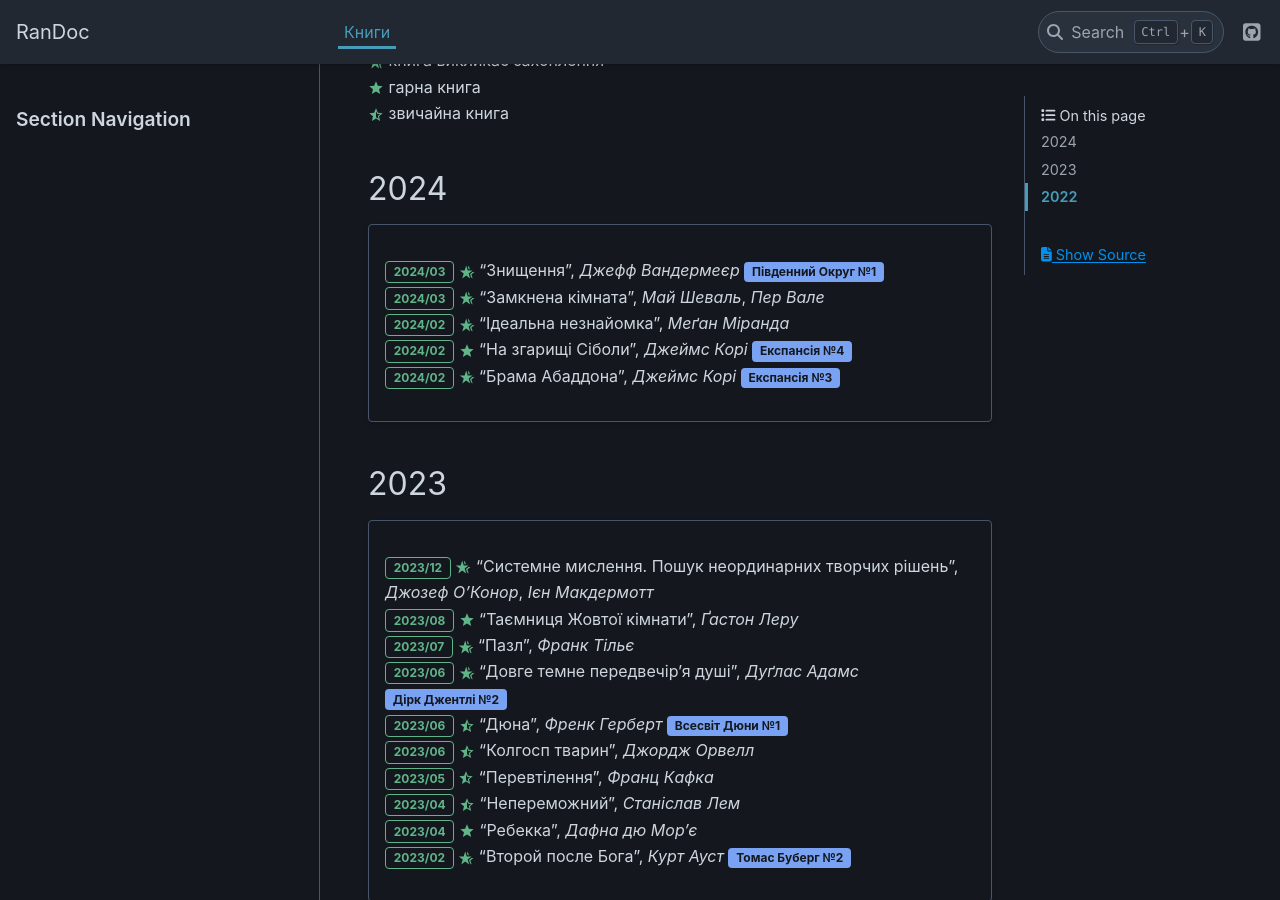
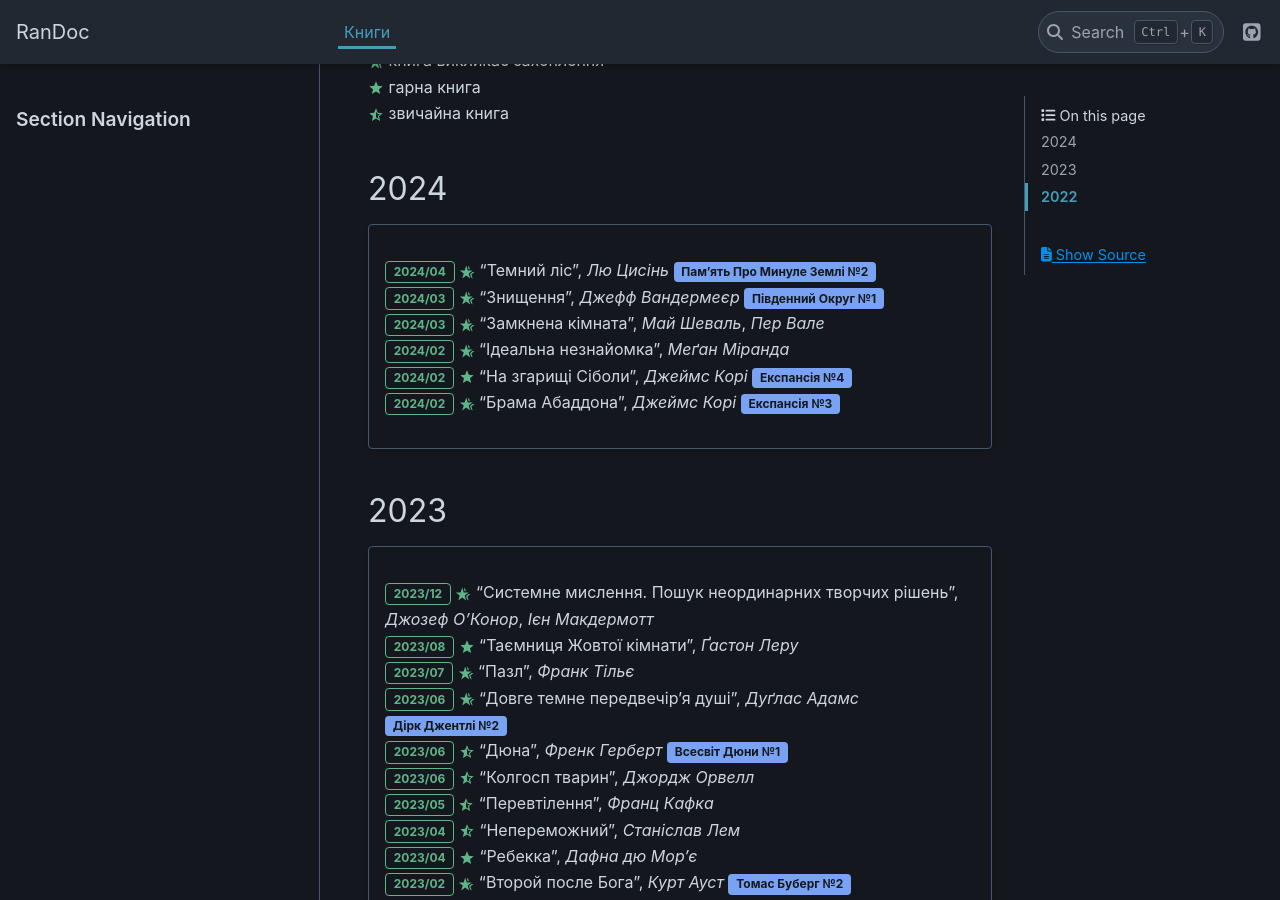
Before and after one commit to grembeter/randoc, a Sphinx documentation site: the page built from docs/source/books.rst, in a window 1280 px wide and 900 px high, scrolled down 434 px. Built offline with Sphinx 7.4.7 and the PyData theme 0.15.4, drawn with Linux system fonts in a browser that asks for light colours.

Commit message:
books: add 黑暗森林
Signed-off-by: grygorii tertychnyi <grembeter@outlook.com>

```diff
--- a/docs/source/books.rst
+++ b/docs/source/books.rst
@@ -27,6 +27,7 @@
 
 .. card::
 
+   | :bdg-success-line:`2024/04` |+| "Темний ліс", *Лю Цисінь* :bdg-info:`Пам'ять Про Минуле Землі №2`
    | :bdg-success-line:`2024/03` |+| "Знищення", *Джефф Вандермеєр* :bdg-info:`Південний Округ №1`
    | :bdg-success-line:`2024/03` |+| "Замкнена кімната", *Май Шеваль*, *Пер Вале*
    | :bdg-success-line:`2024/02` |+| "Ідеальна незнайомка", *Меґан Міранда*
```
